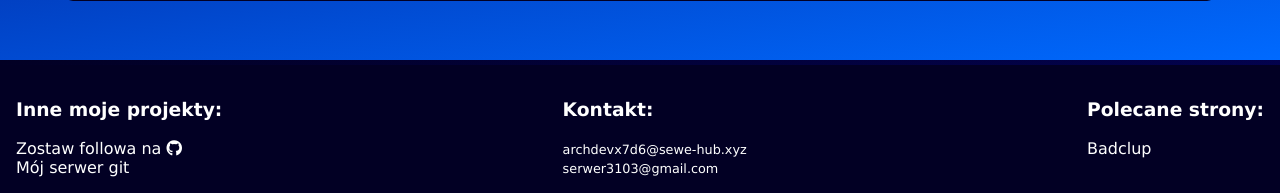
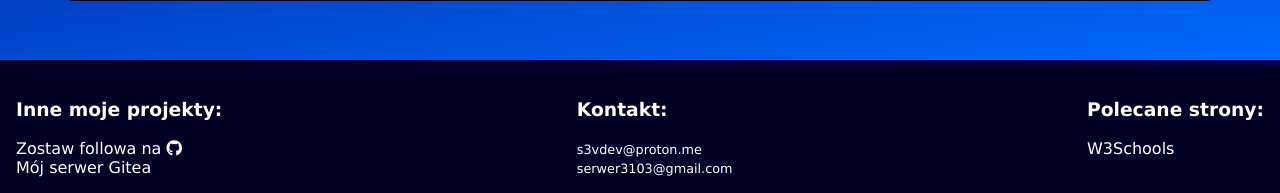
Before and after one commit to sewe2000/blog, a PHP site: page / in a window 1280 px wide. Shown: the part 740-933 px from the top of the page. Run offline with PHP 8.4, Linux system fonts and the light colour scheme; data that the repository does not hold is empty; some libraries are stand-ins or nearby versions.

Commit message:
Update footer with up-to-date info

```diff
--- a/footer.php
+++ b/footer.php
@@ -1,16 +1,16 @@
 <footer>
-	                <section>
+	        <section>
 			  <h3>Inne moje projekty:</h3>
-			  Zostaw followa na <a href="https://github.com/sewe2000"><i class="fab fa-github"></i></a><br>
-			  <a href="http://git.sewe-hub.xyz">Mój serwer git</a><br>
+			  Zostaw followa na <a href="https://github.com/sewe2000" target="_blank"><i class="fab fa-github"></i></a><br>
+     <a href="http://git.sevedev.com" target="_blank">Mój serwer Gitea</a><br>
 			</section>
 			<section>
 			  <h3>Kontakt:</h3>
-			 <a class="mail" href="mailto:archdevx7d6@sewe-hub.xyz">archdevx7d6@sewe-hub.xyz</a><br>
+			 <a class="mail" href="mailto:s3vdev@proton.me">s3vdev@proton.me</a><br>
 			 <a class="mail" href="mailto:serwer3103@gmail.com">serwer3103@gmail.com</a><br>
 			</section>
 			<section>
 			  <h3>Polecane strony:</h3>
-			  <a href="https://badclup.com">Badclup</a>
+			  <a href="https://w3schools.com" target="_blank">W3Schools</a>
 			</section>
 </footer>
```
